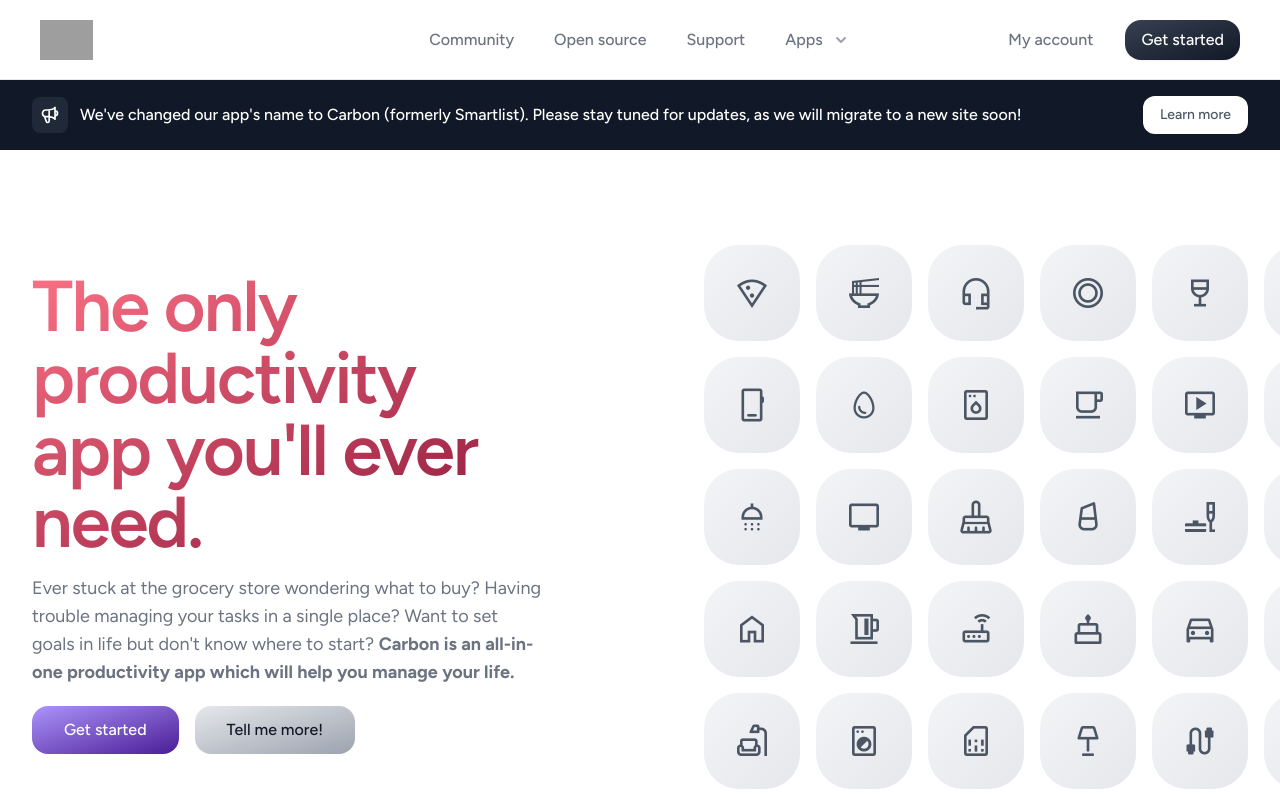
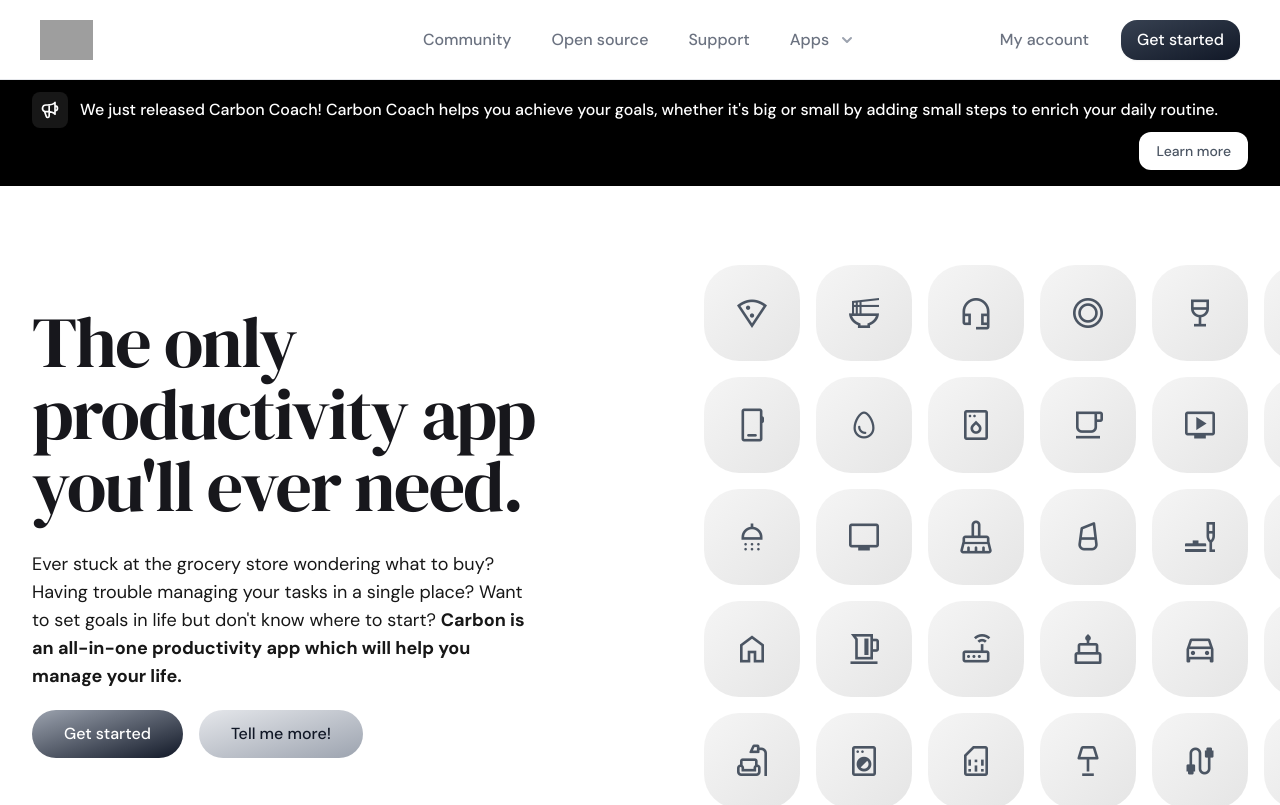
Before and after one commit to Dysperse/Homepage, a Next.js app: page / in a window 1280 px wide. Shown: the top 805 px of the page. Built offline with nearby package versions, Linux system fonts and the light colour scheme; grey boxes are pictures that could not be loaded.

Commit message:
update 5 files

```diff
--- a/components/Announcement.tsx
+++ b/components/Announcement.tsx
@@ -3,24 +3,25 @@ import { SpeakerphoneIcon } from "@heroicons/react/outline";
 
 export function Announcement() {
   return (
-    <div className="max-w-[100vw] text-ellipsis overflow-hidden bg-gray-900 mt-20">
+    <div className="max-w-[100vw] text-ellipsis overflow-hidden bg-black mt-20">
       <div className="max-w-7xl mx-auto py-3 px-3 sm:px-6 lg:px-8">
         <div className="flex items-center justify-between flex-wrap">
           <div className="flex-1 flex items-center max-w-[100%]">
-            <span className="flex p-2 rounded-lg bg-gray-800">
+            <span className="flex p-2 rounded-lg bg-neutral-900">
               <SpeakerphoneIcon
                 className="h-5 w-5 text-white"
                 aria-hidden="true"
               />
             </span>
-            <p className="ml-3 truncate text-ellipsis max-w-[100%] overflow-hidden font-medium text-white max-w-full">
-              {" "}
-              We&apos;ve changed our app&apos;s name to Carbon (formerly Smartlist). Please stay tuned for updates, as we will migrate to a new site soon!
+            <p className="ml-3 truncate text-ellipsis max-w-[100%] overflow-hidden font-medium text-white">
+              We just released Carbon Coach! Carbon Coach helps you achieve your
+              goals, whether it&apos;s big or small by adding small steps to
+              enrich your daily routine.
             </p>
           </div>
           <div className="order-3 mt-2 ml-auto flex-shrink-0 w-full sm:order-2 sm:mt-0 sm:w-auto">
             <a
-              href="https://twitter.com/smartlistapp/status/1559623164971208704"
+              href="https://twitter.com/getsmartlist/status/1598217864036503553"
               target="_blank"
               rel="noreferrer"
               className="flex items-center justify-center my-1 px-4 py-2 border border-transparent rounded-xl shadow-sm text-sm font-medium text-gray-600 bg-white hover:bg-gray-50 focus:ring-2 ring-offset-2 ring-white ring-offset-gray-900"
--- a/components/FrequentlyAskedQuestions.tsx
+++ b/components/FrequentlyAskedQuestions.tsx
@@ -62,35 +62,6 @@ export function FrequentlyAskedQuestions() {
             </p>
           </Accordion.Content>
         </Accordion.Panel>
-        <Accordion.Panel>
-          <Accordion.Title>How can I contribute?</Accordion.Title>
-          <Accordion.Content>
-            <p className="mb-2 text-gray-500 dark:text-gray-400 block bg-gray-100 px-10 py-8 rounded-2xl">
-              You can apply for a volunteer position at Smartlist by visiting{" "}
-              <a
-                href="/join"
-                className="text-blue-800 focus:ring-2 ring-black"
-                target="_blank"
-              >
-                www.smartlist.tech/join
-              </a>
-              <br />
-              Smartlist is also open source. You can view the source code on
-              GitHub
-            </p>
-          </Accordion.Content>
-        </Accordion.Panel>
-
-        <Accordion.Panel>
-          <Accordion.Title>
-            Can I use Smartlist to perform transactions?
-          </Accordion.Title>
-          <Accordion.Content>
-            <p className="mb-2 text-gray-500 dark:text-gray-400 block bg-gray-100 px-10 py-8 rounded-2xl">
-              No, you cannot perform transactions with Smartlist.
-            </p>
-          </Accordion.Content>
-        </Accordion.Panel>
       </Accordion>
     </div>
   );
--- a/components/Header.tsx
+++ b/components/Header.tsx
@@ -80,10 +80,15 @@ export function Header() {
       <div className="pb-80 sm:pb-40 lg:pb-48">
         <div className="relative max-w-7xl mx-auto px-6 lg:px-8 sm:static">
           <div className="sm:max-w-lg">
-            <h1 className="mt-[100px] md:mt-[120px] font text-transparent text-6xl bg-clip-text bg-gradient-to-br from-rose-400 to-rose-900 font-[600] tracking-tight sm:tracking-tight sm:text-7xl">
+            <h1
+              className="mt-[100px] md:mt-[120px] font text-transparent text-6xl mb-2 tracking-tight sm:tracking-tight sm:text-7xl dm-serif"
+              style={{
+                color: "hsl(240,11%,10%)",
+              }}
+            >
               The only productivity app you&apos;ll ever need.
             </h1>
-            <p className="mt-4 text-lg text-gray-500">
+            <p className="mt-7 text-lg text-neutral-900">
               Ever stuck at the grocery store wondering what to buy? Having
               trouble managing your tasks in a single place? Want to set goals
               in life but don&apos;t know where to start?{" "}
@@ -96,13 +101,13 @@ export function Header() {
               rel="noreferrer"
               href="https://my.smartlist.tech/signup"
               target="_blank"
-              className="mt-5 inline-block text-center bg-gradient-to-br from-purple-400 to-purple-900 rounded-2xl py-3 px-8 font-medium text-white outline-none mr-4 focus:ring ring-offset-2 ring-purple-500"
+              className="mt-5 inline-block text-center bg-gradient-to-br from-gray-400 to-gray-900 rounded-3xl py-3 px-8 font-medium text-white outline-none mr-4 focus:ring ring-offset-2 ring-gray-500"
             >
               Get started
             </a>
             <a
               href="#/features"
-              className="mt-5 inline-block text-center bg-gradient-to-br from-gray-200 to-gray-400 rounded-2xl py-3 px-8 font-medium text-gray-900 hover:bg-gray-100 outline-none focus:ring ring-offset-2 ring-gray-500"
+              className="mt-5 inline-block text-center bg-gradient-to-br from-gray-200 to-gray-400 rounded-3xl py-3 px-8 font-medium text-gray-900 hover:bg-gray-100 outline-none focus:ring ring-offset-2 ring-gray-500"
             >
               Tell me more!
             </a>
--- a/pages/_document.tsx
+++ b/pages/_document.tsx
@@ -11,7 +11,7 @@ export default function Document() {
           crossOrigin="true"
         />
         <link
-          href="https://fonts.googleapis.com/css2?family=Figtree:wght@100;200;300;400;500;600;700;800;900&display=swap"
+          href="https://fonts.googleapis.com/css2?family=DM+Sans:ital,wght@0,400;0,500;0,700;1,400;1,500;1,700&family=DM+Serif+Display&display=swap"
           rel="stylesheet"
         />
         <link
--- a/styles/globals.css
+++ b/styles/globals.css
@@ -3,14 +3,19 @@
 @tailwind utilities;
 @layer components {
   .icon-item {
-    @apply w-24 h-24 rounded-[35px] bg-gradient-to-br from-gray-100 to-gray-200 items-center inline-flex justify-center overflow-hidden sm:opacity-0 lg:opacity-100;
+    @apply w-24 h-24 rounded-[35px] bg-gradient-to-br from-neutral-100 to-neutral-200 items-center inline-flex justify-center overflow-hidden sm:opacity-0 lg:opacity-100;
   }
 }
 
-*:not(.material-symbols-rounded, .material-symbols-outlined) {
+*:not(.material-symbols-rounded, .material-symbols-outlined, .dm-serif) {
   -webkit-tap-highlight-color: rgba(0, 0, 0, 0);
   -webkit-tap-highlight-color: transparent;
-  font-family: "Figtree", sans-serif !important;
+  font-family: "DM Sans", sans-serif !important;
+}
+
+.dm-serif,
+.dm-serif * {
+  font-family: "DM Serif Display", serif !important;
 }
 
 .material-symbols-outlined {
```
